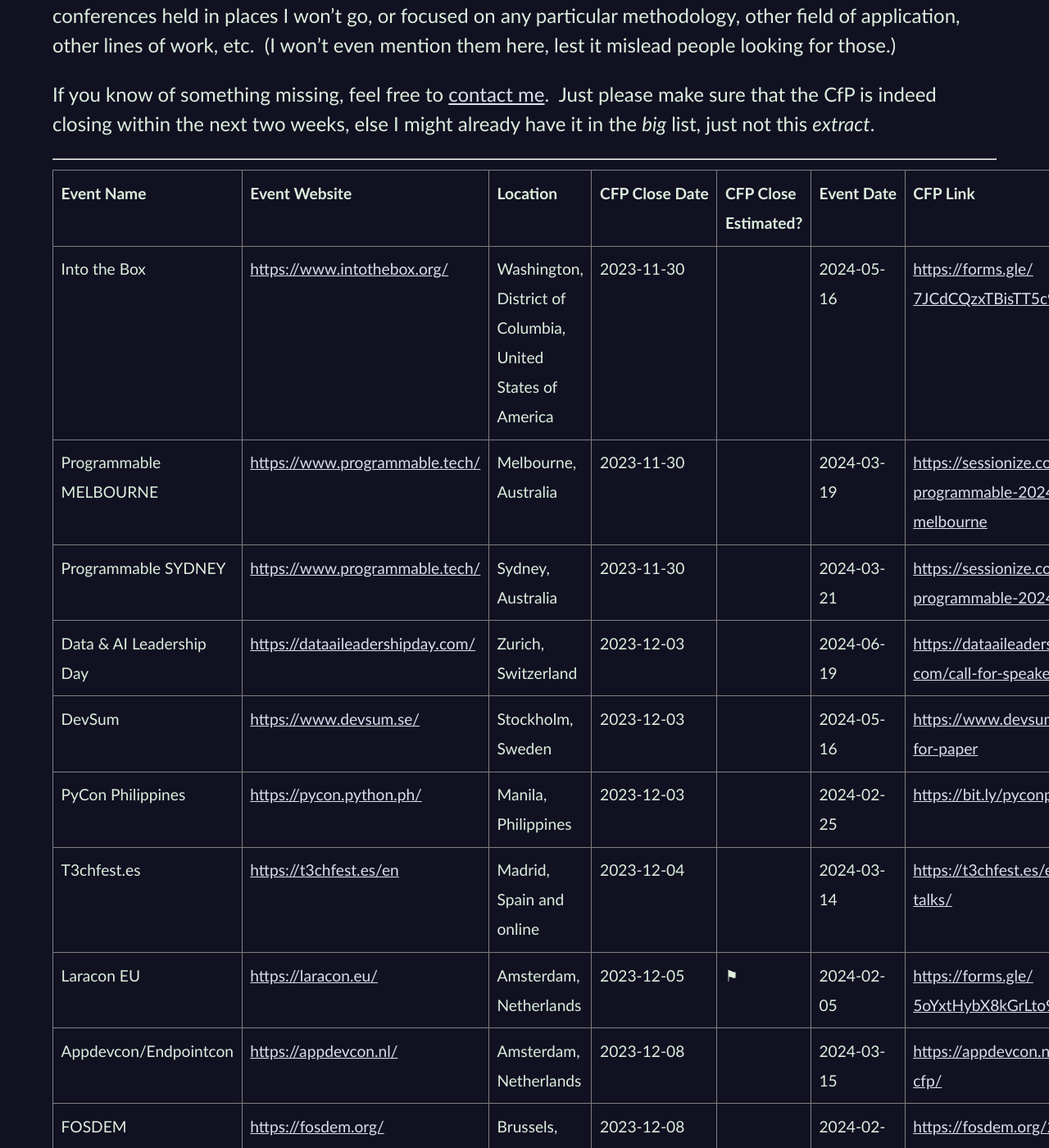
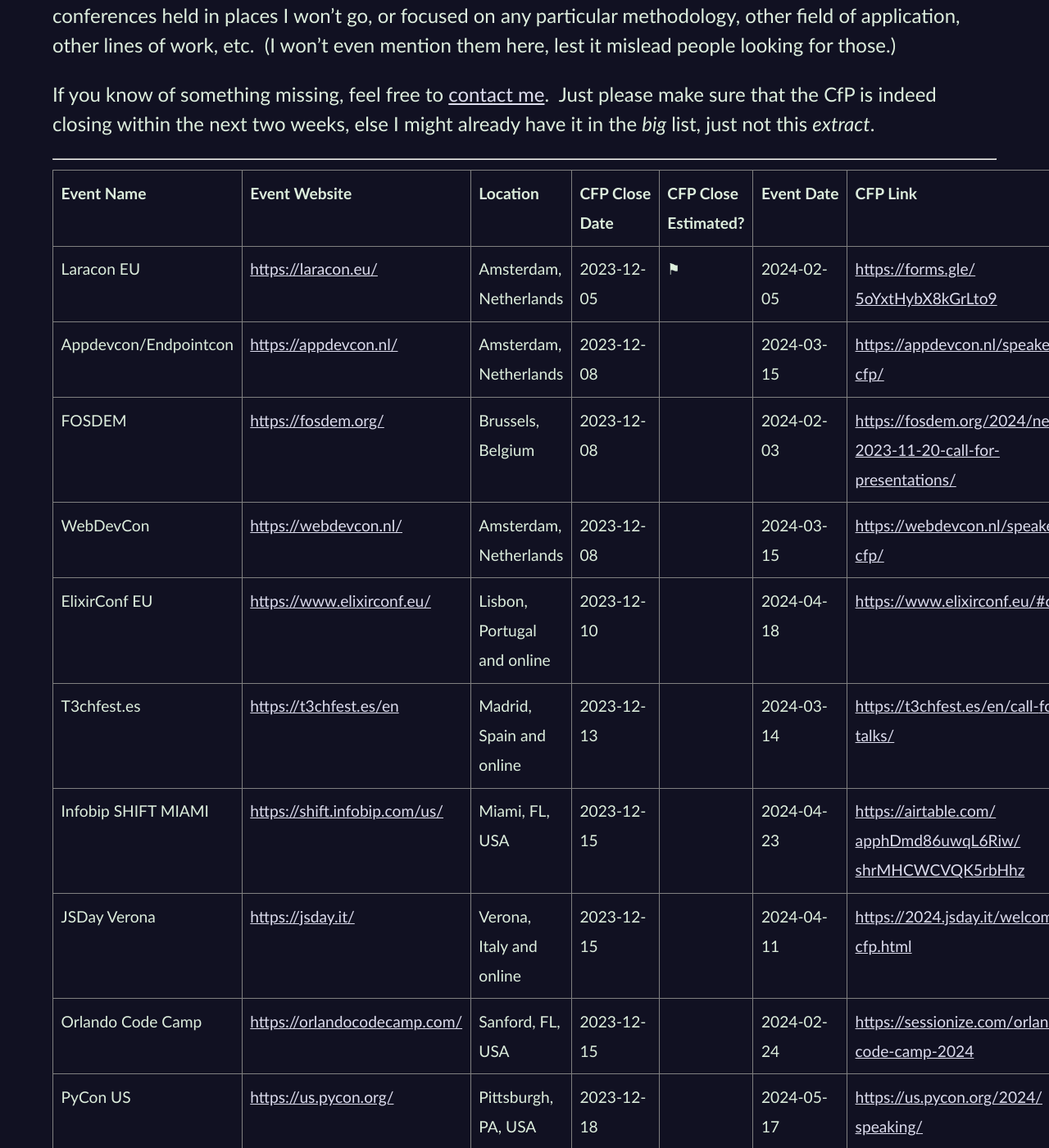
Before and after one commit to CodosaurusLLC/CodosaurusLLC.github.io, a Jekyll site: the page built from speaking/cfps-ending-soon.md, in a window 1280 px wide and 1400 px high, scrolled down 703 px. Shown: the whole window at 82% size. Built offline with Jekyll 4.4.1, drawn with Linux system fonts in a browser that asks for light colours; some of the changed text lies outside the part shown.

Commit message:
update cfp list

```diff
--- a/speaking/cfps-ending-soon.md
+++ b/speaking/cfps-ending-soon.md
@@ -6,7 +6,7 @@
 notes: Use Airtable to mail view to self (select all, and send from context menu), copy table from email, remove styling, and update date.
 ---
 
-<center>LAST UPDATED: 2023-11-29</center>
+<center>LAST UPDATED: 2023-12-05</center>
 
 This is a list of CfPs
 (Calls for Papers/Presentations/Participation/etc.)
@@ -63,118 +63,140 @@
       <th>Event Name</th>
       <th>Event Website</th>
       <th>Location</th>
-      <th>CFP Close Date</th>
+      <th>CFP Close<br>Date</th>
       <th>CFP Close<br>Estimated?</th>
       <th>Event Date</th>
       <th>CFP Link</th>
     </tr>
     <tr>
-      <td>Into the Box</td>
-      <td><a href="https://www.intothebox.org/" target="_blank">https://www.intothebox.org/</a></td>
-      <td>Washington, District of Columbia, United States of America</td>
-      <td>2023-11-30</td>
-      <td></td>
-      <td>2024-05-16</td>
-      <td><a href="https://forms.gle/7JCdCQzxTBisTT5c9" target="_blank">https://forms.gle/<wbr>7JCdCQzxTBisTT5c9</a></td>
-    </tr>
-    <tr>
-      <td>Programmable MELBOURNE</td>
-      <td><a href="https://www.programmable.tech/" target="_blank">https://www.programmable.tech/</a></td>
-      <td>Melbourne, Australia</td>
-      <td>2023-11-30</td>
-      <td></td>
-      <td>2024-03-19</td>
-      <td><a href="https://sessionize.com/programmable-2024-melbourne" target="_blank">https://sessionize.com/<wbr>programmable-2024-melbourne</a></td>
-    </tr>
-    <tr>
-      <td>Programmable SYDNEY</td>
-      <td><a href="https://www.programmable.tech/" target="_blank">https://www.programmable.tech/</a></td>
-      <td>Sydney, Australia</td>
-      <td>2023-11-30</td>
-      <td></td>
-      <td>2024-03-21</td>
-      <td><a href="https://sessionize.com/programmable-2024-sydney" target="_blank">https://sessionize.com/<wbr>programmable-2024-sydney</a></td>
-    </tr>
-    <tr>
-      <td>Data &amp; AI Leadership Day</td>
-      <td><a href="https://dataaileadershipday.com/" target="_blank">https://dataaileadershipday.<wbr>com/</a></td>
-      <td>Zurich, Switzerland</td>
-      <td>2023-12-03</td>
-      <td></td>
-      <td>2024-06-19</td>
-      <td><a href="https://dataaileadershipday.com/call-for-speakers/" target="_blank">https://dataaileadershipday.<wbr>com/call-for-speakers/</a></td>
-    </tr>
-    <tr>
-      <td>DevSum</td>
-      <td><a href="https://www.devsum.se/" target="_blank">https://www.devsum.se/</a></td>
-      <td>Stockholm, Sweden</td>
-      <td>2023-12-03</td>
-      <td></td>
-      <td>2024-05-16</td>
-      <td><a href="https://www.devsum.se/call-for-paper" target="_blank">https://www.devsum.se/call-<wbr>for-paper</a></td>
-    </tr>
-    <tr>
-      <td>PyCon Philippines</td>
-      <td><a href="https://pycon.python.ph/" target="_blank">https://pycon.python.ph/</a></td>
-      <td>Manila, Philippines</td>
-      <td>2023-12-03</td>
-      <td></td>
-      <td>2024-02-25</td>
-      <td><a href="https://bit.ly/pyconph_cfp" target="_blank">https://bit.ly/pyconph_cfp</a></td>
-    </tr>
-    <tr>
-      <td>T3chfest.es</td>
-      <td><a href="https://t3chfest.es/en" target="_blank">https://t3chfest.es/en</a></td>
-      <td>Madrid, Spain and online</td>
-      <td>2023-12-04</td>
-      <td></td>
-      <td>2024-03-14</td>
-      <td><a href="https://t3chfest.es/en/call-for-talks/" target="_blank">https://t3chfest.es/en/call-<wbr>for-talks/</a></td>
-    </tr>
-    <tr>
       <td>Laracon EU</td>
-      <td><a href="https://laracon.eu/" target="_blank">https://laracon.eu/</a></td>
+      <td>
+        <a href="https://laracon.eu/" target="_blank">https://laracon.eu/</a>
+      </td>
       <td>Amsterdam, Netherlands</td>
       <td>2023-12-05</td>
       <td>⚑</td>
       <td>2024-02-05</td>
-      <td><a href="https://forms.gle/5oYxtHybX8kGrLto9" target="_blank">https://forms.gle/<wbr>5oYxtHybX8kGrLto9</a></td>
+      <td>
+        <a href="https://forms.gle/5oYxtHybX8kGrLto9" target="_blank">https://forms.gle/<wbr>5oYxtHybX8kGrLto9</a>
+      </td>
     </tr>
     <tr>
       <td>Appdevcon/Endpointcon</td>
-      <td><a href="https://appdevcon.nl/" target="_blank">https://appdevcon.nl/</a></td>
+      <td>
+        <a href="https://appdevcon.nl/" target="_blank">https://appdevcon.nl/</a>
+      </td>
       <td>Amsterdam, Netherlands</td>
       <td>2023-12-08</td>
       <td></td>
       <td>2024-03-15</td>
-      <td><a href="https://appdevcon.nl/speakers/cfp/" target="_blank">https://appdevcon.nl/speakers/<wbr>cfp/</a></td>
+      <td>
+        <a href="https://appdevcon.nl/speakers/cfp/" target="_blank">https://appdevcon.nl/speakers/<wbr>cfp/</a>
+      </td>
     </tr>
     <tr>
       <td>FOSDEM</td>
-      <td><a href="https://fosdem.org/" target="_blank">https://fosdem.org/</a></td>
+      <td>
+        <a href="https://fosdem.org/" target="_blank">https://fosdem.org/</a>
+      </td>
       <td>Brussels, Belgium</td>
       <td>2023-12-08</td>
       <td></td>
       <td>2024-02-03</td>
-      <td><a href="https://fosdem.org/2024/news/2023-11-20-call-for-presentations/" target="_blank">https://fosdem.org/2024/news/<wbr>2023-11-20-call-for-<wbr>presentations/</a></td>
+      <td>
+        <a href="https://fosdem.org/2024/news/2023-11-20-call-for-presentations/" target="_blank">https://fosdem.org/2024/news/<wbr>2023-11-20-call-for-<wbr>presentations/</a>
+      </td>
     </tr>
     <tr>
       <td>WebDevCon</td>
-      <td><a href="https://webdevcon.nl/" target="_blank">https://webdevcon.nl/</a></td>
+      <td>
+        <a href="https://webdevcon.nl/" target="_blank">https://webdevcon.nl/</a>
+      </td>
       <td>Amsterdam, Netherlands</td>
       <td>2023-12-08</td>
       <td></td>
       <td>2024-03-15</td>
-      <td><a href="https://webdevcon.nl/speakers/cfp/" target="_blank">https://webdevcon.nl/speakers/<wbr>cfp/</a></td>
+      <td>
+        <a href="https://webdevcon.nl/speakers/cfp/" target="_blank">https://webdevcon.nl/speakers/<wbr>cfp/</a>
+      </td>
     </tr>
     <tr>
       <td>ElixirConf EU</td>
-      <td><a href="https://www.elixirconf.eu/" target="_blank">https://www.elixirconf.eu/</a></td>
+      <td>
+        <a href="https://www.elixirconf.eu/" target="_blank">https://www.elixirconf.eu/</a>
+      </td>
       <td>Lisbon, Portugal and online</td>
       <td>2023-12-10</td>
       <td></td>
       <td>2024-04-18</td>
-      <td><a href="https://www.elixirconf.eu/#cft" target="_blank">https://www.elixirconf.eu/#cft</a></td>
+      <td>
+        <a href="https://www.elixirconf.eu/#cft" target="_blank">https://www.elixirconf.eu/#cft</a>
+      </td>
+    </tr>
+    <tr>
+      <td>T3chfest.es</td>
+      <td>
+        <a href="https://t3chfest.es/en" target="_blank">https://t3chfest.es/en</a>
+      </td>
+      <td>Madrid, Spain and online</td>
+      <td>2023-12-13</td>
+      <td></td>
+      <td>2024-03-14</td>
+      <td>
+        <a href="https://t3chfest.es/en/call-for-talks/" target="_blank">https://t3chfest.es/en/call-<wbr>for-talks/</a>
+      </td>
+    </tr>
+    <tr>
+      <td>Infobip SHIFT MIAMI</td>
+      <td>
+        <a href="https://shift.infobip.com/us/" target="_blank">https://shift.infobip.com/us/</a>
+      </td>
+      <td>Miami, FL, USA</td>
+      <td>2023-12-15</td>
+      <td></td>
+      <td>2024-04-23</td>
+      <td>
+        <a href="https://airtable.com/apphDmd86uwqL6Riw/shrMHCWCVQK5rbHhz" target="_blank">https://airtable.com/<wbr>apphDmd86uwqL6Riw/<wbr>shrMHCWCVQK5rbHhz</a>
+      </td>
+    </tr>
+    <tr>
+      <td>JSDay Verona</td>
+      <td>
+        <a href="https://jsday.it/" target="_blank">https://jsday.it/</a>
+      </td>
+      <td>Verona, Italy and online</td>
+      <td>2023-12-15</td>
+      <td></td>
+      <td>2024-04-11</td>
+      <td>
+        <a href="https://2024.jsday.it/welcome/cfp.html" target="_blank">https://2024.jsday.it/welcome/<wbr>cfp.html</a>
+      </td>
+    </tr>
+    <tr>
+      <td>Orlando Code Camp</td>
+      <td>
+        <a href="https://orlandocodecamp.com/" target="_blank">https://orlandocodecamp.com/</a>
+      </td>
+      <td>Sanford, FL, USA</td>
+      <td>2023-12-15</td>
+      <td></td>
+      <td>2024-02-24</td>
+      <td>
+        <a href="https://sessionize.com/orlando-code-camp-2024" target="_blank">https://sessionize.com/<wbr>orlando-code-camp-2024</a>
+      </td>
+    </tr>
+    <tr>
+      <td>PyCon US</td>
+      <td>
+        <a href="https://us.pycon.org/" target="_blank">https://us.pycon.org/</a>
+      </td>
+      <td>Pittsburgh, PA, USA and online</td>
+      <td>2023-12-18</td>
+      <td></td>
+      <td>2024-05-17</td>
+      <td>
+        <a href="https://us.pycon.org/2024/speaking/" target="_blank">https://us.pycon.org/2024/<wbr>speaking/</a>
+      </td>
     </tr>
   </tbody>
 </table>
```
